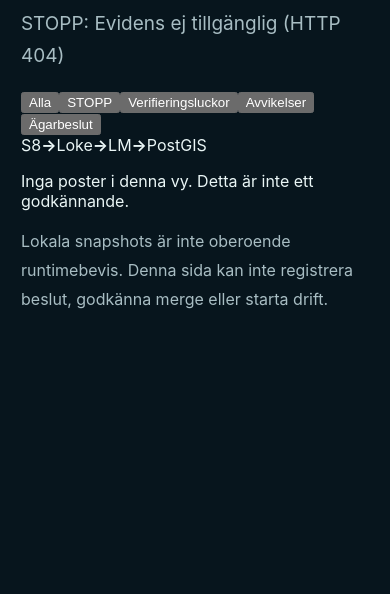
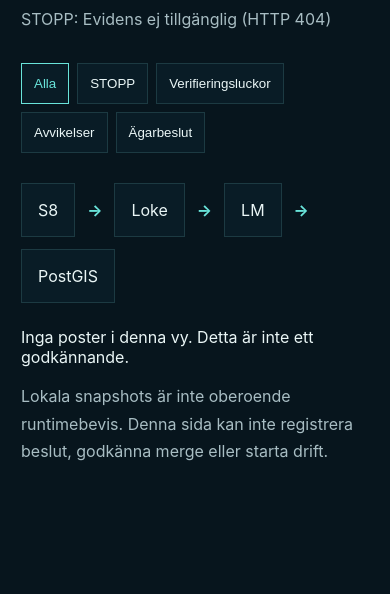
Before and after one commit to JbmbAb/mimer-miljobeslut-se, a plain HTML site: page kontroll/index.html in a window 390 px wide. Shown: the part 250-844 px from the top of the page. Drawn offline with Linux system fonts and the light colour scheme; no server answers.

Commit message:
Wire Mimer-branded local evidence viewer with fail-closed read-only API

```diff
--- a/kontroll/kontroll.css
+++ b/kontroll/kontroll.css
@@ -1 +1 @@
-.kontroll{padding-top:180px;padding-bottom:100px;min-height:100vh}.kontroll h1{font-size:clamp(40px,5vw,72px);font-weight:550;letter-spacing:-.055em;line-height:1.14}.kontroll h1 em{font-family:var(--serif);color:var(--cyan-bright);font-weight:400}.lead{color:var(--muted);font-size:19px;line-height:1.7}.panel{border:1px solid var(--line);background:var(--ink2);padding:32px;margin:45px 0;max-width:780px}.panel h2{font-size:30px}.panel p,.note{line-height:1.8;color:var(--muted)}.status{color:var(--cyan)!important;font-size:12px;font-weight:700;letter-spacing:.12em}@media(max-width:570px){.kontroll{padding-top:140px}.panel{padding:22px}}
+.kontroll{padding-top:160px;padding-bottom:90px;min-height:100vh}.kontroll h1{font-size:clamp(40px,5vw,68px);font-weight:550;letter-spacing:-.055em}.kontroll h1 em{font-family:var(--serif);color:var(--cyan-bright);font-weight:400}.lead,.note{color:var(--muted);line-height:1.7}.tabs{display:flex;flex-wrap:wrap;gap:8px;margin:30px 0}.tabs button{padding:12px;background:var(--ink2);border:1px solid var(--line);color:var(--paper);cursor:pointer}.tabs button[aria-pressed=true]{border-color:var(--cyan);color:var(--cyan)}.pipeline{display:flex;flex-wrap:wrap;align-items:center;gap:12px;margin-bottom:24px}.pipeline span,.item{background:var(--ink2);border:1px solid var(--line);padding:16px}.pipeline b{color:var(--cyan)}.item{margin-bottom:12px}.item h2{font-size:22px}.item p{color:var(--muted);overflow-wrap:anywhere}.item dl{display:grid;grid-template-columns:max-content 1fr;gap:8px 18px;font-size:13px}.item dt{color:var(--cyan)}.item dd{margin:0;overflow-wrap:anywhere}@media(max-width:570px){.kontroll{padding-top:130px}.item dl{grid-template-columns:1fr}}
```
